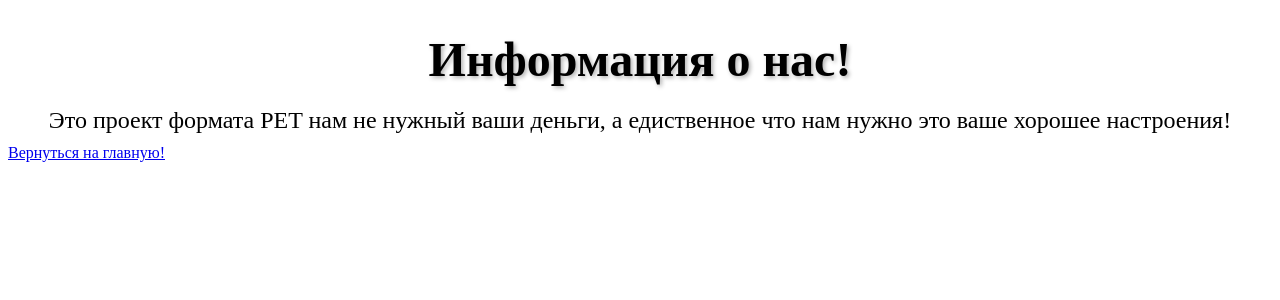
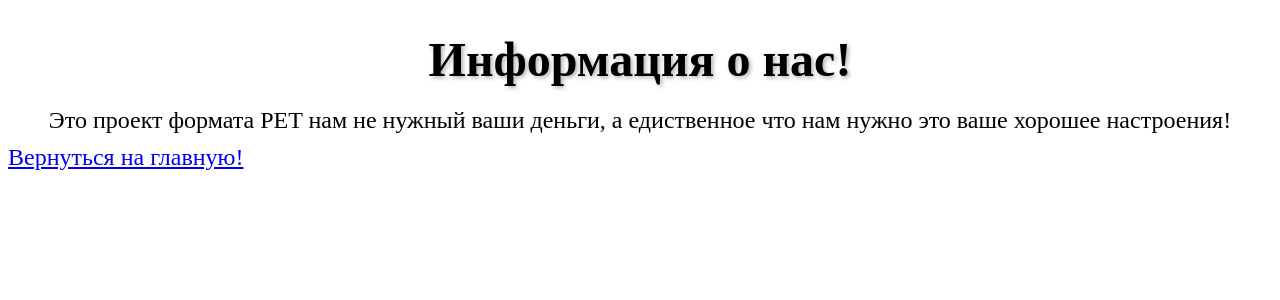
Before and after one commit to noyemkaren-ship-it/casic67, a FastAPI app: page /info in a window 1280 px wide. Shown: the top 300 px of the page. Run offline with FastAPI, Linux system fonts and the light colour scheme.

Commit message:
project: 6v

```diff
--- a/static/css/style.css
+++ b/static/css/style.css
@@ -48,6 +48,15 @@ p {
     text-align: center;
     font-size: 24px;
     margin: 10px 0;
+    animation: fadeInDown 0.8s ease;
+}
+
+a {
+    font-size: 24px;
+    margin: 10px 0;
+    text-shadow: #667eea;
+    animation: fadeInDown 0.8s ease;
+    text-align: center;
 }
 
 .pp {
```
